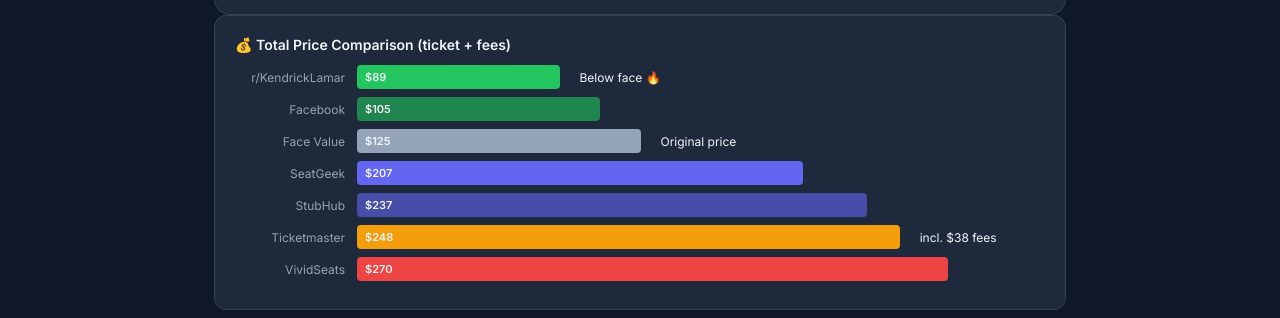
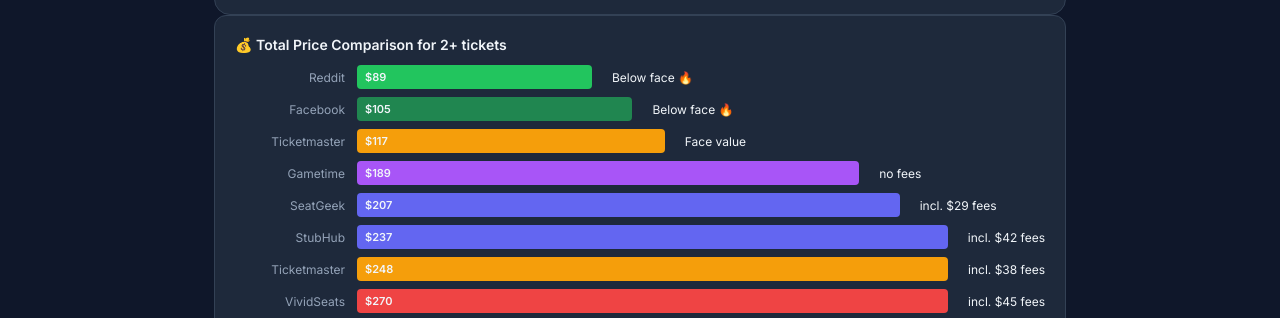
Before and after one commit to wert23239/SeatScout, a plain HTML site: page index.html in a window 1280 px wide. Shown: the part 481-799 px from the top of the page. Drawn offline with Linux system fonts and the light colour scheme.

Commit message:
Update price chart with filtered listings

```diff
--- a/index.html
+++ b/index.html
@@ -151,7 +151,7 @@
 </div>
 
 <div class="price-chart">
-  <div class="chart-card">
+  <div class="chart-card" id="priceChartCard" aria-live="polite">
     <div class="chart-title">💰 Total Price Comparison (ticket + fees)</div>
     <div class="chart-bar-row">
       <div class="chart-label">r/KendrickLamar</div>
@@ -424,6 +424,65 @@
   const match=feeText.match(/\$([\d,]+)\s*(?:fees|extra fees)/i);
   return match ? Number(match[1].replace(/,/g,'')) : 0;
 }
+function escapeHTML(value){
+  return String(value).replace(/[&<>'"]/g,char=>({
+    '&':'&amp;',
+    '<':'&lt;',
+    '>':'&gt;',
+    "'":'&#39;',
+    '"':'&quot;'
+  }[char]));
+}
+function getChartColor(row){
+  if(row.classList.contains('best')) return 'var(--green)';
+  if(listingIsCommunity(row)) return '#22c55e99';
+  const source=getSourceName(row).toLowerCase();
+  if(source.includes('ticketmaster')) return 'var(--amber)';
+  if(source.includes('vivid')) return 'var(--red)';
+  if(source.includes('gametime')) return '#a855f7';
+  return 'var(--accent)';
+}
+function updatePriceChart(rows,requested){
+  const chart=document.getElementById('priceChartCard');
+  const visibleRows=rows.filter(row=>row.style.display!=='none');
+  const chartItems=visibleRows
+    .map(row=>({
+      label:getSourceName(row),
+      total:getListingTotalPrice(row),
+      fees:getListingFees(row),
+      note:row.textContent.includes('below face') ? 'Below face 🔥' : row.textContent.includes('Face value') ? 'Face value' : '',
+      color:getChartColor(row)
+    }))
+    .filter(item=>Number.isFinite(item.total))
+    .sort((a,b)=>a.total-b.total);
+  const maxTotal=Math.max(125,...chartItems.map(item=>item.total));
+
+  chart.innerHTML=`<div class="chart-title">💰 Total Price Comparison for ${requested}+ ticket${requested===1?'':'s'}</div>`;
+
+  if(!chartItems.length){
+    chart.insertAdjacentHTML('beforeend','<div style="color:var(--text2);font-size:13px">No matching listings to chart yet.</div>');
+    return;
+  }
+
+  chartItems.forEach(item=>{
+    const width=Math.max(12,Math.round(item.total/maxTotal*88));
+    const note=item.note || (item.fees>0 ? `incl. $${item.fees} fees` : 'no fees');
+    chart.insertAdjacentHTML('beforeend',`
+      <div class="chart-bar-row">
+        <div class="chart-label">${escapeHTML(item.label)}</div>
+        <div class="chart-bar" style="width:${width}%;background:${item.color}">$${item.total}</div>
+        <div class="chart-price">${escapeHTML(note)}</div>
+      </div>`);
+  });
+
+  const faceWidth=Math.max(12,Math.round(125/maxTotal*88));
+  chart.insertAdjacentHTML('beforeend',`
+    <div class="chart-bar-row">
+      <div class="chart-label">Face Value</div>
+      <div class="chart-bar" style="width:${faceWidth}%;background:var(--text2)">$125</div>
+      <div class="chart-price">Reference price</div>
+    </div>`);
+}
 function updateDealSummary(rows){
   const visibleRows=rows.filter(row=>row.style.display!=='none');
   const pricedRows=visibleRows
@@ -476,6 +535,7 @@
   document.getElementById('noResults').style.display=visible ? 'none' : 'block';
   updateDealSummary(rows);
   updateCommunitySafety(rows);
+  updatePriceChart(rows,requested);
 }
 document.querySelectorAll('.filter-btn').forEach(btn=>{
   btn.addEventListener('click',()=>{
```
